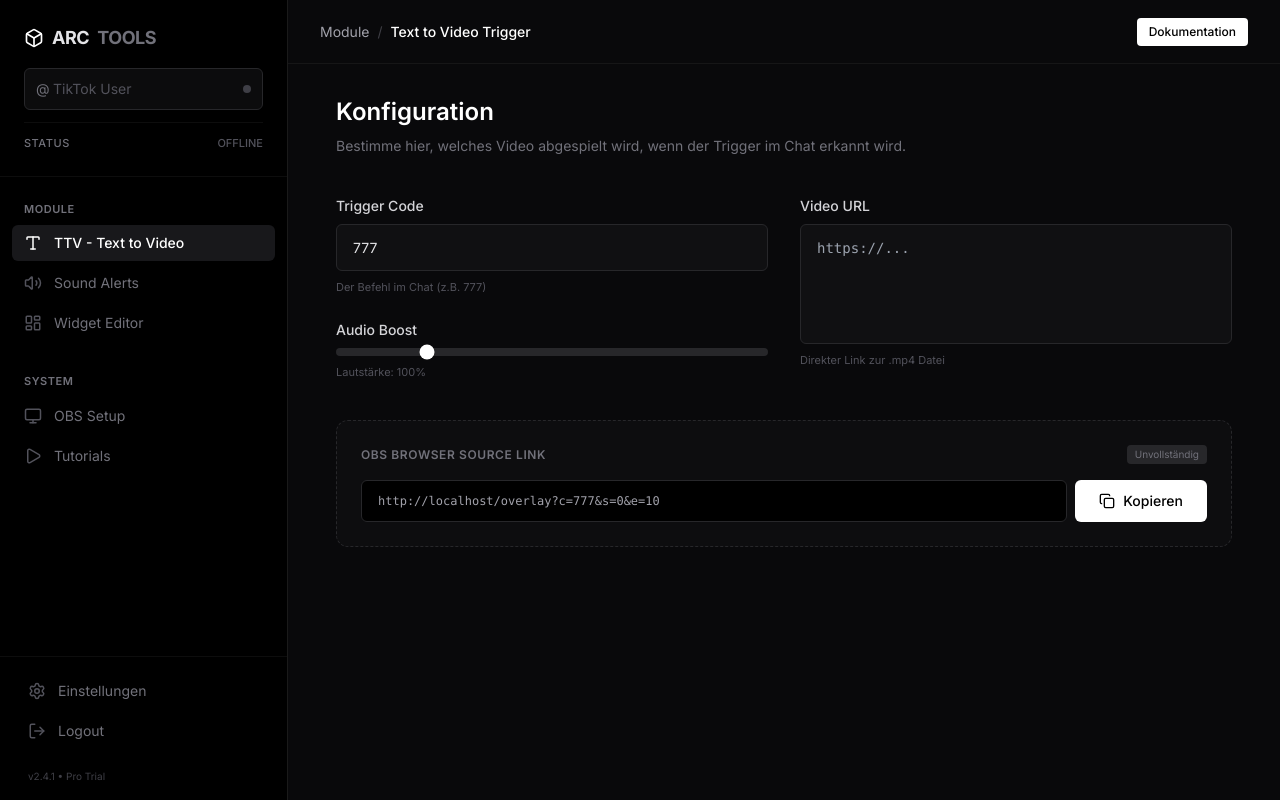
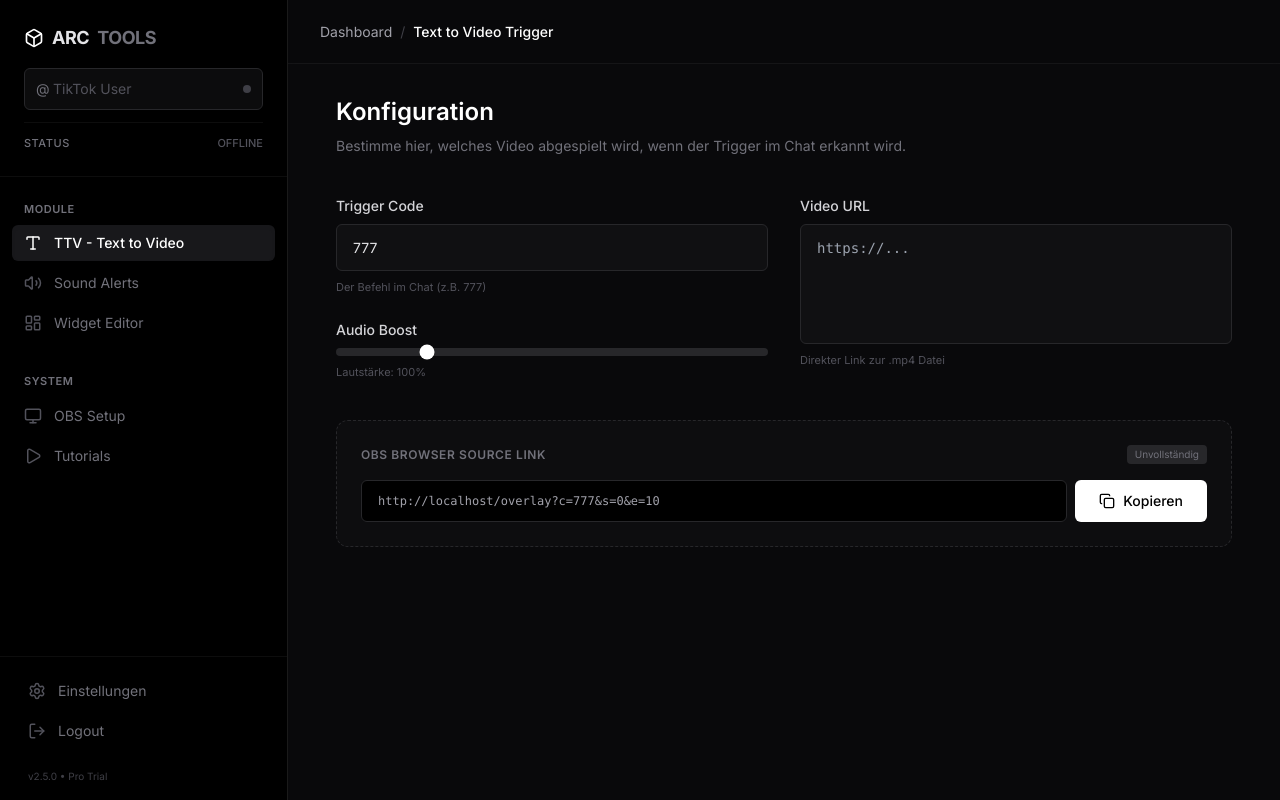
Before and after one commit to muhtarremsi/tiktok-overlay, a Next.js app: page / in a window 1280 px wide. Built offline with nearby package versions, Linux system fonts and the light colour scheme.

Commit message:
Add multipages

```diff
--- a/app/page.tsx
+++ b/app/page.tsx
@@ -13,24 +13,138 @@ import {
   Monitor,
   Box,
   Loader2,
-  Wifi
+  Wifi,
+  Music,
+  Save,
+  Palette,
+  Sliders
 } from "lucide-react";
 
+// --- MAIN DASHBOARD COMPONENT ---
 export default function Dashboard() {
-  // --- STATE ---
+  // Global State
   const [username, setUsername] = useState("");
+
+  // Live Check State
+  const [isLive, setIsLive] = useState(false);
+  const [isChecking, setIsChecking] = useState(false);
+  const [viewerCount, setViewerCount] = useState(0);
+
+  // Navigation State
+  const [activeView, setActiveView] = useState("ttv"); // 'ttv', 'sounds', 'widgets', 'settings'
+
+  // Live Check Effect
+  useEffect(() => {
+    if (!username || username.length < 2) {
+      setIsLive(false); setIsChecking(false); return;
+    }
+    setIsChecking(true);
+    const timer = setTimeout(async () => {
+      try {
+        const res = await fetch(`/api/status?u=${username}`);
+        const data = await res.json();
+        setIsLive(data.online);
+        if (data.online) setViewerCount(data.viewers);
+      } catch (e) { console.error(e); } finally { setIsChecking(false); }
+    }, 1000);
+    return () => clearTimeout(timer);
+  }, [username]);
+
+  // Content Switcher
+  const renderContent = () => {
+    switch (activeView) {
+      case "ttv": return <ModuleTTV username={username} />;
+      case "sounds": return <ModuleSoundAlerts username={username} />;
+      case "widgets": return <ModuleWidgetEditor />;
+      case "settings": return <ModuleSettings />;
+      default: return <ModuleTTV username={username} />;
+    }
+  };
+
+  return (
+    <div className="flex h-screen w-full overflow-hidden bg-[#09090b] text-zinc-200 font-sans">
+
+      {/* SIDEBAR */}
+      <aside className="w-72 flex-shrink-0 flex flex-col border-r border-white/10 bg-black">
+        {/* Header */}
+        <div className="p-6 border-b border-white/5">
+          <div className="flex items-center justify-between mb-4">
+            <h1 className="font-bold text-lg tracking-tight flex items-center gap-2">
+              <Box className="w-5 h-5 text-white" />
+              ARC<span className="text-zinc-500">TOOLS</span>
+            </h1>
+          </div>
+
+          {/* User Input */}
+          <div className="relative group">
+            <div className="absolute inset-y-0 left-3 flex items-center pointer-events-none text-zinc-500 text-sm">@</div>
+            <input
+              type="text"
+              placeholder="TikTok User"
+              value={username}
+              onChange={(e) => setUsername(e.target.value)}
+              className="w-full bg-zinc-900/50 border border-zinc-800 text-zinc-200 text-sm rounded-md py-2.5 pl-7 pr-10 focus:outline-none focus:border-zinc-600 focus:bg-zinc-900 transition-all placeholder:text-zinc-600"
+            />
+            <div className="absolute inset-y-0 right-3 flex items-center">
+              {isChecking ? <Loader2 className="w-4 h-4 text-zinc-500 animate-spin" /> :
+               isLive ? (
+                <span className="relative flex h-3 w-3">
+                  <span className="animate-ping absolute inline-flex h-full w-full rounded-full bg-green-400 opacity-75"></span>
+                  <span className="relative inline-flex rounded-full h-3 w-3 bg-green-500"></span>
+                </span>
+               ) : <div className="w-2 h-2 rounded-full bg-zinc-700"></div>}
+            </div>
+          </div>
+
+          <div className="mt-3 flex items-center justify-between text-[11px] font-medium border-t border-white/5 pt-3">
+            <span className="text-zinc-500 uppercase tracking-wider">Status</span>
+            {isLive ? <span className="text-green-500 flex items-center gap-1 shadow-[0_0_10px_rgba(34,197,94,0.3)]"><Wifi size={10} /> ONLINE ({viewerCount})</span> : <span className="text-zinc-600">OFFLINE</span>}
+          </div>
+        </div>
+
+        {/* Menu */}
+        <nav className="flex-1 overflow-y-auto py-6 px-3 space-y-8">
+          <div>
+            <h3 className="px-3 text-[11px] font-semibold text-zinc-500 uppercase tracking-wider mb-2">Module</h3>
+            <div className="space-y-1">
+              <SidebarItem icon={<Type size={18} />} label="TTV - Text to Video" active={activeView === "ttv"} onClick={() => setActiveView("ttv")} />
+              <SidebarItem icon={<Volume2 size={18} />} label="Sound Alerts" active={activeView === "sounds"} onClick={() => setActiveView("sounds")} />
+              <SidebarItem icon={<LayoutDashboard size={18} />} label="Widget Editor" active={activeView === "widgets"} onClick={() => setActiveView("widgets")} />
+            </div>
+          </div>
+          <div>
+            <h3 className="px-3 text-[11px] font-semibold text-zinc-500 uppercase tracking-wider mb-2">System</h3>
+            <div className="space-y-1">
+              <SidebarItem icon={<Monitor size={18} />} label="OBS Setup" active={activeView === "obs"} onClick={() => setActiveView("obs")} />
+              <SidebarItem icon={<Play size={18} />} label="Tutorials" active={false} onClick={() => window.open('https://youtube.com', '_blank')} />
+            </div>
+          </div>
+        </nav>
+
+        {/* Footer */}
+        <div className="p-4 border-t border-white/5 space-y-1">
+          <SidebarItem icon={<Settings size={18} />} label="Einstellungen" active={activeView === "settings"} onClick={() => setActiveView("settings")} />
+          <SidebarItem icon={<LogOut size={18} />} label="Logout" active={false} onClick={() => alert("Logout simuliert")} />
+          <div className="mt-4 pt-4 px-3 text-[10px] text-zinc-700">v2.5.0 • Pro Trial</div>
+        </div>
+      </aside>
+
+      {/* MAIN CONTENT AREA */}
+      <main className="flex-1 flex flex-col min-w-0 bg-[#09090b]">
+        {renderContent()}
+      </main>
+    </div>
+  );
+}
+
+// --- SUB-MODULE: TEXT TO VIDEO (Dein Original-Tool) ---
+function ModuleTTV({ username }: { username: string }) {
   const [trigger, setTrigger] = useState("777");
   const [videoUrl, setVideoUrl] = useState("");
   const [volume, setVolume] = useState("100");
   const [generatedLink, setGeneratedLink] = useState("");
   const [copied, setCopied] = useState(false);
 
-  // LIVE CHECK STATES
-  const [isLive, setIsLive] = useState(false);
-  const [isChecking, setIsChecking] = useState(false);
-  const [viewerCount, setViewerCount] = useState(0);
-
-  // Link Generator
   useEffect(() => {
     if (typeof window !== "undefined") {
       const baseUrl = window.location.origin + "/overlay";
@@ -41,40 +155,9 @@ export default function Dashboard() {
       if (volume !== "100") params.append("vol", volume);
       params.append("s", "0");
       params.append("e", "10");
-
       setGeneratedLink(`${baseUrl}?${params.toString()}`);
     }
   }, [username, trigger, videoUrl, volume]);
-
-  // ECHTER LIVE CHECK (Mit Verzögerung/Debounce)
-  useEffect(() => {
-    // Reset bei leerem Namen
-    if (!username || username.length < 2) {
-      setIsLive(false);
-      setIsChecking(false);
-      return;
-    }
-
-    setIsChecking(true);
-    setIsLive(false);
-
-    // Warte 1000ms nach dem letzten Tippen, bevor wir prüfen
-    const timer = setTimeout(async () => {
-      try {
-        const res = await fetch(`/api/status?u=${username}`);
-        const data = await res.json();
-
-        setIsLive(data.online);
-        if (data.online) setViewerCount(data.viewers);
-      } catch (e) {
-        console.error(e);
-      } finally {
-        setIsChecking(false);
-      }
-    }, 1000);
-
-    return () => clearTimeout(timer); // Timer resetten wenn User weitertippt
-  }, [username]);
 
   const copyToClipboard = () => {
     navigator.clipboard.writeText(generatedLink);
@@ -83,211 +166,115 @@ export default function Dashboard() {
   };
 
   return (
-    <div className="flex h-screen w-full overflow-hidden bg-[#09090b] text-zinc-200">
-
-      {/* --- SIDEBAR --- */}
-      <aside className="w-72 flex-shrink-0 flex flex-col border-r border-white/10 bg-black">
-
-        {/* HEADER / TIKTOK CONNECT */}
-        <div className="p-6 border-b border-white/5">
-          <div className="flex items-center justify-between mb-4">
-            <h1 className="font-bold text-lg tracking-tight flex items-center gap-2">
-              <Box className="w-5 h-5 text-white" />
-              ARC<span className="text-zinc-500">TOOLS</span>
-            </h1>
-          </div>
-
-          {/* TikTok Input */}
-          <div className="relative group">
-            <div className="absolute inset-y-0 left-3 flex items-center pointer-events-none">
-              <span className="text-zinc-500 text-sm">@</span>
-            </div>
-            <input
-              type="text"
-              placeholder="TikTok User"
-              value={username}
-              onChange={(e) => setUsername(e.target.value)}
-              className="w-full bg-zinc-900/50 border border-zinc-800 text-zinc-200 text-sm rounded-md py-2.5 pl-7 pr-10 focus:outline-none focus:border-zinc-600 focus:bg-zinc-900 transition-all placeholder:text-zinc-600"
-            />
-            {/* STATUS INDICATOR ICON */}
-            <div className="absolute inset-y-0 right-3 flex items-center">
-              {isChecking ? (
-                <Loader2 className="w-4 h-4 text-zinc-500 animate-spin" />
-              ) : isLive ? (
-                <div className="relative flex h-3 w-3">
-                  <span className="animate-ping absolute inline-flex h-full w-full rounded-full bg-green-400 opacity-75"></span>
-                  <span className="relative inline-flex rounded-full h-3 w-3 bg-green-500"></span>
-                </div>
-              ) : (
-                <div className="w-2 h-2 rounded-full bg-zinc-700"></div>
-              )}
-            </div>
-          </div>
-
-          {/* Status Text Details */}
-          <div className="mt-3 flex items-center justify-between text-[11px] font-medium border-t border-white/5 pt-3">
-            <div className="flex items-center gap-2">
-              <span className="text-zinc-500 uppercase tracking-wider">Status</span>
-            </div>
-
-            {isChecking ? (
-              <span className="text-zinc-500">Prüfe...</span>
-            ) : isLive ? (
-              <span className="text-green-500 flex items-center gap-1 shadow-[0_0_10px_rgba(34,197,94,0.3)]">
-                <Wifi size={10} /> ONLINE ({viewerCount})
-              </span>
-            ) : (
-              <span className="text-zinc-600">OFFLINE</span>
-            )}
-          </div>
-        </div>
-
-        {/* NAVIGATION */}
-        <nav className="flex-1 overflow-y-auto py-6 px-3 space-y-8">
-
-          {/* MODULE */}
-          <div>
-            <h3 className="px-3 text-[11px] font-semibold text-zinc-500 uppercase tracking-wider mb-2">
-              Module
-            </h3>
-            <div className="space-y-1">
-              <SidebarItem
-                icon={<Type size={18} />}
-                label="TTV - Text to Video"
-                active
-              />
-              <SidebarItem icon={<Volume2 size={18} />} label="Sound Alerts" />
-              <SidebarItem icon={<LayoutDashboard size={18} />} label="Widget Editor" />
-            </div>
-          </div>
-
-          {/* SYSTEM */}
-          <div>
-            <h3 className="px-3 text-[11px] font-semibold text-zinc-500 uppercase tracking-wider mb-2">
-              System
-            </h3>
-            <div className="space-y-1">
-              <SidebarItem icon={<Monitor size={18} />} label="OBS Setup" />
-              <SidebarItem icon={<Play size={18} />} label="Tutorials" />
-            </div>
-          </div>
-
-        </nav>
-
-        {/* FOOTER */}
-        <div className="p-4 border-t border-white/5 space-y-1">
-          <SidebarItem icon={<Settings size={18} />} label="Einstellungen" />
-          <SidebarItem icon={<LogOut size={18} />} label="Logout" />
-          <div className="mt-4 pt-4 px-3 text-[10px] text-zinc-700">
-             v2.4.1 • Pro Trial
-          </div>
-        </div>
-      </aside>
-
-      {/* --- MAIN CONTENT --- */}
-      <main className="flex-1 flex flex-col min-w-0 bg-[#09090b]">
-
-        <header className="h-16 border-b border-white/5 flex items-center justify-between px-8">
-          <div className="flex items-center gap-2 text-sm text-zinc-400">
-            <span>Module</span>
-            <span className="text-zinc-700">/</span>
-            <span className="text-white font-medium">Text to Video Trigger</span>
-          </div>
-          <button className="text-xs bg-white text-black font-medium px-3 py-1.5 rounded hover:bg-zinc-200 transition-colors">
-            Dokumentation
-          </button>
-        </header>
-
+    <>
+      <Header title="Text to Video Trigger" />
       <div className="flex-1 overflow-y-auto p-8">
         <div className="max-w-4xl mx-auto space-y-10">
           <div>
             <h2 className="text-2xl font-semibold text-white mb-2">Konfiguration</h2>
-              <p className="text-zinc-500 text-sm max-w-xl">
-                Bestimme hier, welches Video abgespielt wird, wenn der Trigger im Chat erkannt wird.
-              </p>
+            <p className="text-zinc-500 text-sm max-w-xl">Bestimme hier, welches Video abgespielt wird, wenn der Trigger im Chat erkannt wird.</p>
           </div>
-
           <div className="grid grid-cols-1 md:grid-cols-2 gap-8">
             <div className="space-y-6">
               <InputGroup label="Trigger Code" desc="Der Befehl im Chat (z.B. 777)">
-                  <input
-                    type="text"
-                    value={trigger}
-                    onChange={(e) => setTrigger(e.target.value)}
-                    className="input-field"
-                  />
+                <input type="text" value={trigger} onChange={(e) => setTrigger(e.target.value)} className="input-field" />
               </InputGroup>
-
               <InputGroup label="Audio Boost" desc={`Lautstärke: ${volume}%`}>
-                   <input
-                    type="range"
-                    min="0" max="500" step="10"
-                    value={volume}
-                    onChange={(e) => setVolume(e.target.value)}
-                    className="w-full h-2 bg-zinc-800 rounded-lg appearance-none cursor-pointer accent-white"
-                  />
+                <input type="range" min="0" max="500" step="10" value={volume} onChange={(e) => setVolume(e.target.value)} className="w-full h-2 bg-zinc-800 rounded-lg appearance-none cursor-pointer accent-white" />
               </InputGroup>
             </div>
-
             <div className="space-y-6">
               <InputGroup label="Video URL" desc="Direkter Link zur .mp4 Datei">
-                  <textarea
-                    value={videoUrl}
-                    onChange={(e) => setVideoUrl(e.target.value)}
-                    className="input-field min-h-[120px] resize-none font-mono text-xs leading-relaxed"
-                    placeholder="https://..."
-                  />
+                <textarea value={videoUrl} onChange={(e) => setVideoUrl(e.target.value)} className="input-field min-h-[120px] resize-none font-mono text-xs leading-relaxed" placeholder="https://..." />
               </InputGroup>
             </div>
           </div>
-
           <div className="bg-zinc-900/30 border border-dashed border-zinc-800 rounded-xl p-6 mt-8">
             <div className="flex items-center justify-between mb-4">
-                <label className="text-xs font-semibold uppercase tracking-wider text-zinc-500">
-                  OBS Browser Source Link
-                </label>
-                {username && videoUrl ? (
-                  <span className="text-[10px] bg-green-500/10 text-green-500 px-2 py-0.5 rounded border border-green-500/20">
-                    Ready to copy
-                  </span>
-                ) : (
-                  <span className="text-[10px] bg-zinc-800 text-zinc-500 px-2 py-0.5 rounded">
-                    Unvollständig
-                  </span>
-                )}
+              <label className="text-xs font-semibold uppercase tracking-wider text-zinc-500">OBS Browser Source Link</label>
+              {username && videoUrl ? <span className="text-[10px] bg-green-500/10 text-green-500 px-2 py-0.5 rounded border border-green-500/20">Ready</span> : <span className="text-[10px] bg-zinc-800 text-zinc-500 px-2 py-0.5 rounded">Unvollständig</span>}
             </div>
-
             <div className="flex gap-2">
-                <div className="flex-1 bg-black border border-zinc-800 rounded-md px-4 py-3 text-zinc-400 font-mono text-xs truncate select-all">
-                  {generatedLink || "Bitte Einstellungen vervollständigen..."}
-                </div>
-                <button
-                  onClick={copyToClipboard}
-                  disabled={!generatedLink}
-                  className="bg-white hover:bg-zinc-200 text-black px-6 rounded-md font-medium text-sm transition-all flex items-center gap-2 disabled:opacity-50 disabled:cursor-not-allowed"
-                >
-                  {copied ? <Check size={16} /> : <Copy size={16} />}
-                  {copied ? "Kopiert!" : "Kopieren"}
-                </button>
+              <div className="flex-1 bg-black border border-zinc-800 rounded-md px-4 py-3 text-zinc-400 font-mono text-xs truncate select-all">{generatedLink || "Bitte Einstellungen vervollständigen..."}</div>
+              <button onClick={copyToClipboard} disabled={!generatedLink} className="bg-white hover:bg-zinc-200 text-black px-6 rounded-md font-medium text-sm transition-all flex items-center gap-2 disabled:opacity-50 disabled:cursor-not-allowed">{copied ? <Check size={16} /> : <Copy size={16} />}{copied ? "Kopiert!" : "Kopieren"}</button>
             </div>
           </div>
         </div>
       </div>
-      </main>
-    </div>
+    </>
   );
 }
 
-function SidebarItem({ icon, label, active = false }: { icon: React.ReactNode, label: string, active?: boolean }) {
+// --- SUB-MODULE: SOUND ALERTS (Placeholder) ---
+function ModuleSoundAlerts({ username }: { username: string }) {
   return (
-    <button className={`w-full flex items-center gap-3 px-3 py-2 rounded-md text-sm transition-all group ${
-      active
-        ? "bg-zinc-900 text-white font-medium"
-        : "text-zinc-500 hover:text-zinc-300 hover:bg-zinc-900/50"
-    }`}>
-      <span className={active ? "text-white" : "text-zinc-600 group-hover:text-zinc-400"}>
-        {icon}
-      </span>
+    <>
+      <Header title="Sound Alerts" />
+      <div className="flex-1 flex flex-col items-center justify-center text-zinc-500 p-8">
+        <Volume2 size={48} className="mb-4 opacity-20" />
+        <h3 className="text-lg font-medium text-zinc-300">Sound Alerts Modul</h3>
+        <p className="text-sm max-w-md text-center mt-2">Hier kannst du bald eigene MP3s hochladen, die bei bestimmten Geschenken (Rosen, TikToks) abgespielt werden.</p>
+        <button className="mt-6 bg-zinc-800 text-zinc-300 px-4 py-2 rounded-md text-sm border border-zinc-700 cursor-not-allowed opacity-50">Demnächst verfügbar</button>
+      </div>
+    </>
+  );
+}
+
+// --- SUB-MODULE: WIDGET EDITOR (Placeholder) ---
+function ModuleWidgetEditor() {
+  return (
+    <>
+      <Header title="Widget Editor" />
+      <div className="flex-1 flex flex-col items-center justify-center text-zinc-500 p-8">
+        <Palette size={48} className="mb-4 opacity-20" />
+        <h3 className="text-lg font-medium text-zinc-300">Visual Editor</h3>
+        <p className="text-sm max-w-md text-center mt-2">Baue deine eigenen Overlays per Drag & Drop. Spendenbalken, Chatboxen und mehr.</p>
+      </div>
+    </>
+  );
+}
+
+// --- SUB-MODULE: SETTINGS (Placeholder) ---
+function ModuleSettings() {
+  return (
+    <>
+      <Header title="Einstellungen" />
+      <div className="flex-1 overflow-y-auto p-8">
+        <div className="max-w-2xl mx-auto space-y-6">
+          <div className="bg-zinc-900/50 border border-zinc-800 rounded-lg p-6">
+            <h3 className="text-lg font-medium text-zinc-200 mb-4 flex items-center gap-2"><Sliders size={18} /> Allgemeine Einstellungen</h3>
+            <div className="space-y-4">
+               <div className="flex items-center justify-between p-3 bg-black/20 rounded">
+                 <span className="text-sm text-zinc-400">Dark Mode erzwingen</span>
+                 <div className="w-10 h-5 bg-green-600 rounded-full relative"><div className="absolute right-1 top-1 w-3 h-3 bg-white rounded-full"></div></div>
+               </div>
+               <div className="flex items-center justify-between p-3 bg-black/20 rounded">
+                 <span className="text-sm text-zinc-400">Beta-Features anzeigen</span>
+                 <div className="w-10 h-5 bg-zinc-700 rounded-full relative"><div className="absolute left-1 top-1 w-3 h-3 bg-white rounded-full"></div></div>
+               </div>
+            </div>
+          </div>
+        </div>
+      </div>
+    </>
+  );
+}
+
+// --- HELPER COMPONENTS ---
+function Header({ title }: { title: string }) {
+  return (
+    <header className="h-16 border-b border-white/5 flex items-center justify-between px-8 bg-[#09090b]/50 backdrop-blur-sm sticky top-0 z-10">
+      <div className="flex items-center gap-2 text-sm text-zinc-400">
+        <span>Dashboard</span><span className="text-zinc-700">/</span><span className="text-white font-medium">{title}</span>
+      </div>
+    </header>
+  );
+}
+
+function SidebarItem({ icon, label, active = false, onClick }: { icon: React.ReactNode, label: string, active?: boolean, onClick?: () => void }) {
+  return (
+    <button onClick={onClick} className={`w-full flex items-center gap-3 px-3 py-2 rounded-md text-sm transition-all group ${active ? "bg-zinc-900 text-white font-medium shadow-inner" : "text-zinc-500 hover:text-zinc-300 hover:bg-zinc-900/50"}`}>
+      <span className={active ? "text-white" : "text-zinc-600 group-hover:text-zinc-400 transition-colors"}>{icon}</span>
       {label}
     </button>
   );
@@ -296,9 +283,7 @@ function SidebarItem({ icon, label, active = false }: { icon: React.ReactNode, l
 function InputGroup({ label, desc, children }: { label: string, desc: string, children: React.ReactNode }) {
   return (
     <div className="flex flex-col gap-2">
-      <div className="flex justify-between items-baseline">
-        <label className="text-sm font-medium text-zinc-300">{label}</label>
-      </div>
+      <div className="flex justify-between items-baseline"><label className="text-sm font-medium text-zinc-300">{label}</label></div>
       {children}
       <p className="text-[11px] text-zinc-600">{desc}</p>
     </div>
```
Lines whose indentation alone changed are shown as unchanged.
